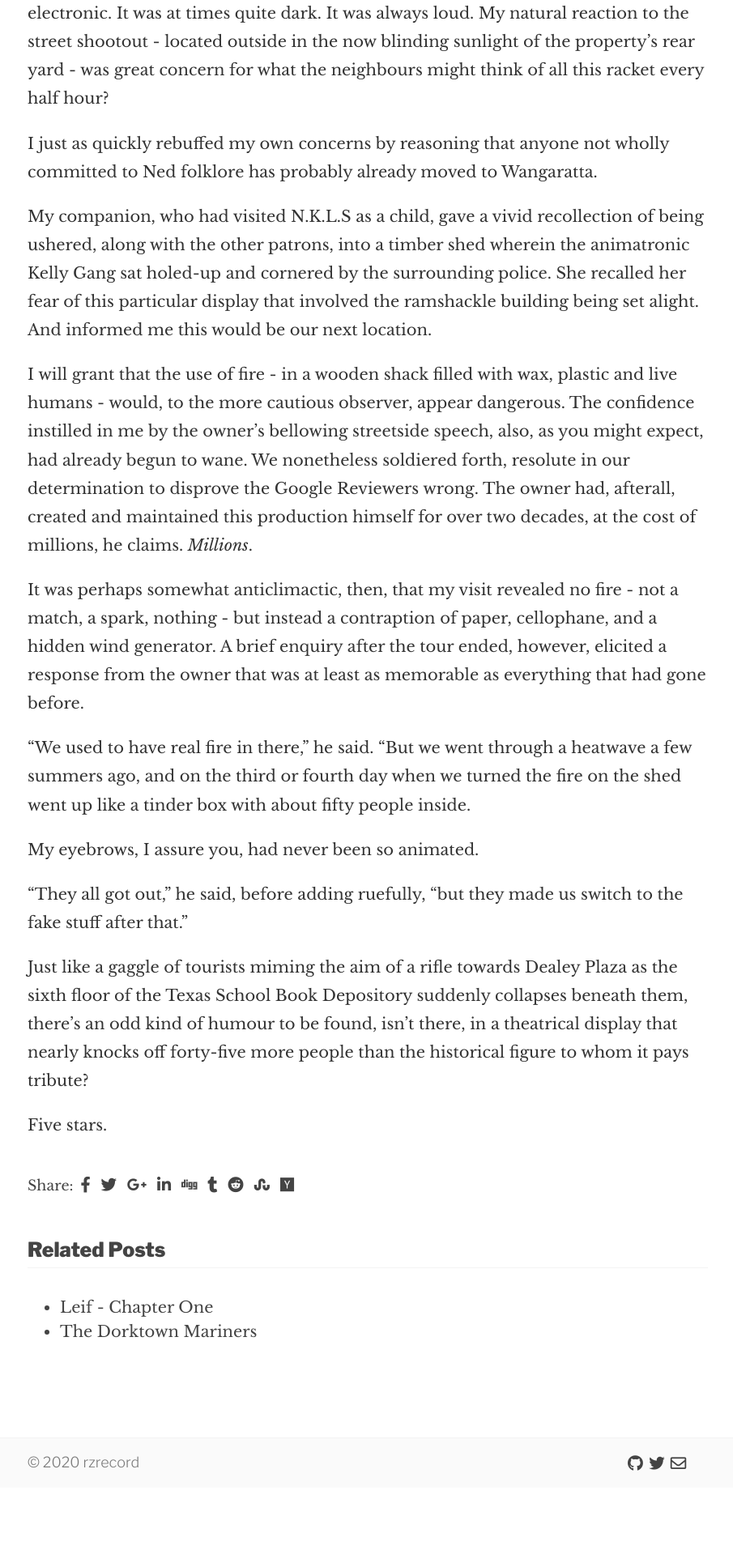
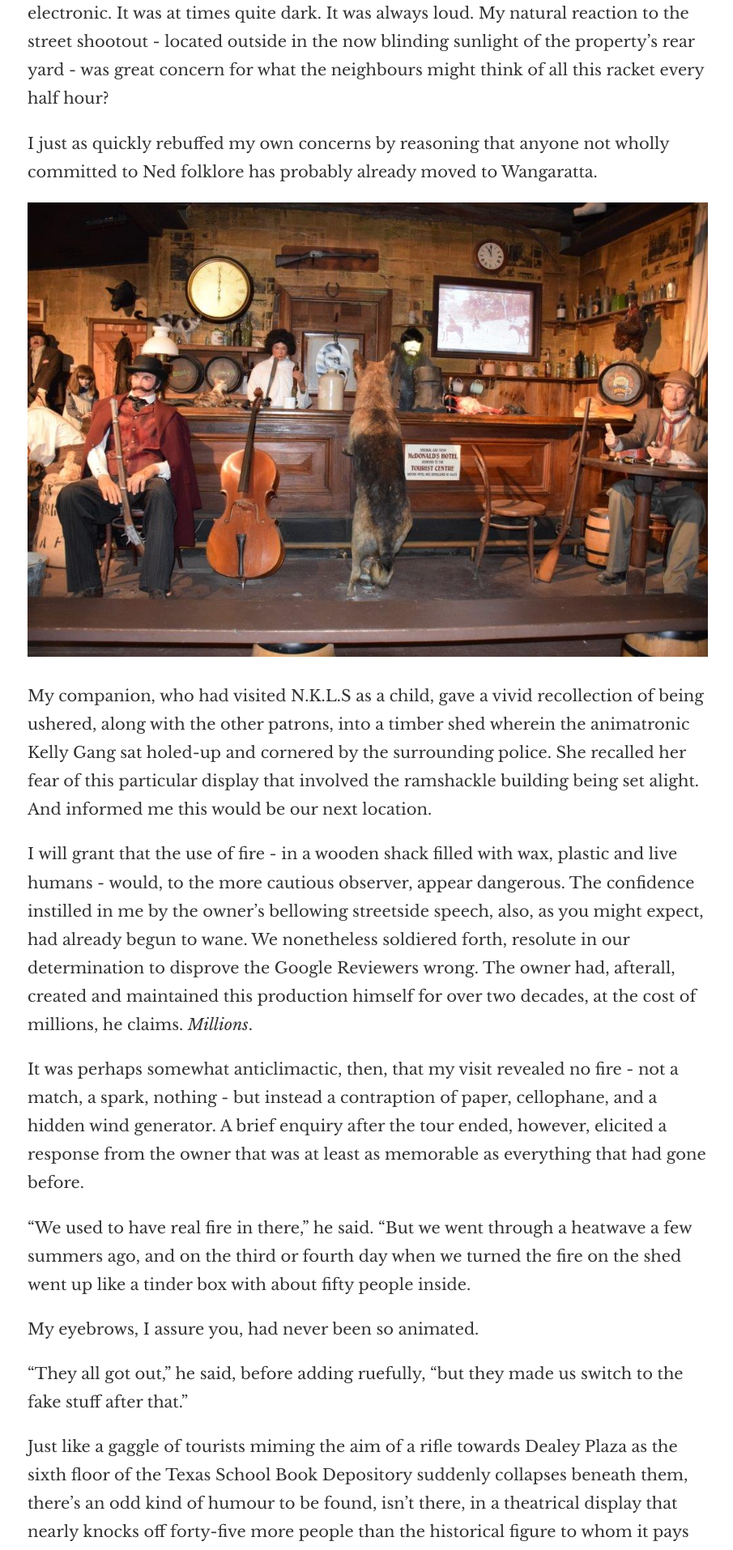
Before and after one commit to gitsit/rzrecord, a Jekyll site: the page built from _posts/2020-08-15-a-very-ned-world.md, in a window 1280 px wide. Shown: the part 2281-4195 px from the top of the page at 81% size, without its empty margins (186-1091 px from the left). Built offline with Jekyll 4.4.1, drawn with Linux system fonts in a browser that asks for light colours; nearby versions of some CDN libraries; before the commit the page ends 4118 px from its top, so only the background shows below that.

Commit message:
Update 2020-08-15-a-very-ned-world.md

```diff
--- a/_posts/2020-08-15-a-very-ned-world.md
+++ b/_posts/2020-08-15-a-very-ned-world.md
@@ -24,6 +24,8 @@ Onwards my companion and I walked, into the cloud-machined Glenrowan street of y
 
 I just as quickly rebuffed my own concerns by reasoning that anyone not wholly committed to Ned folklore has probably already moved to Wangaratta.
 
+![Image](../images/NKLS002.jpg?raw=true)
+
 My companion, who had visited N.K.L.S as a child, gave a vivid recollection of being ushered, along with the other patrons, into a timber shed wherein the animatronic Kelly Gang sat holed-up and cornered by the surrounding police. She recalled her fear of this particular display that involved the ramshackle building being set alight. And informed me this would be our next location.
 
 I will grant that the use of fire - in a wooden shack filled with wax, plastic and live humans - would, to the more cautious observer, appear dangerous. The confidence instilled in me by the owner's bellowing streetside speech, also, as you might expect, had already begun to wane.
```
